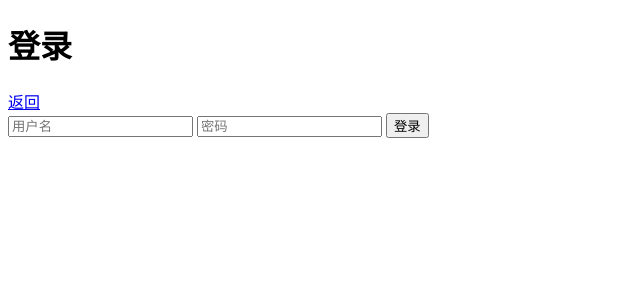
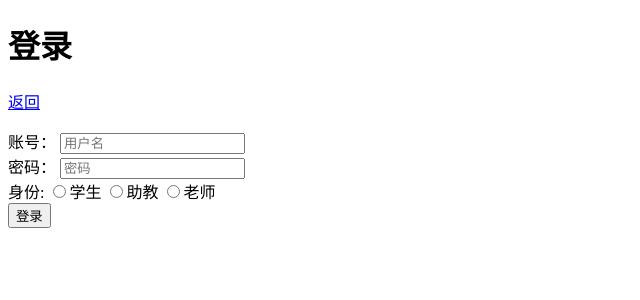
Before and after one commit to SoftwareGroupTen/GoodHomeworkOnline, a Django app: page /login/ in a window 1280 px wide. Shown: the top 300 px of the page, without its empty margins (0-640 px from the left). Run offline with Django 3.2, Linux system fonts and the light colour scheme.

Commit message:
wuguanhao edit .html

```diff
--- a/projectTen/Login/templates/Login/login.html
+++ b/projectTen/Login/templates/Login/login.html
@@ -11,9 +11,25 @@
     <form action = "" method = "POST">
     {% csrf_token %}
     {{ ERROR }}
+	<!--
     <input type = "text" name = "用户名" placeholder = "用户名">
     <input type = "password" name = "密码" placeholder = "密码">
     <button type = "submit">登录</button>
+	 -->
+		<p>
+		 <label for = "username">账号：</label>
+		  <input type = "text" name = "用户名" placeholder = "用户名">
+		 <br>
+		 <label for ="password">密码：</label>
+		  <input type = "password" name = "密码" placeholder = "密码">
+		 <br>
+		 <label for = "identity">身份:</label>
+		  <input type = "radio" name = "身份" value = "student">学生
+		  <input type = "radio" name = "身份" value = "assitant">助教
+		  <input type = "radio" name = "身份" value = "teacher">老师
+		 <br>
+		 <button type = "submit" class = "btn btn-primary">登录</button>
+		</p>
 </form>
 </body>
 </html>
```
